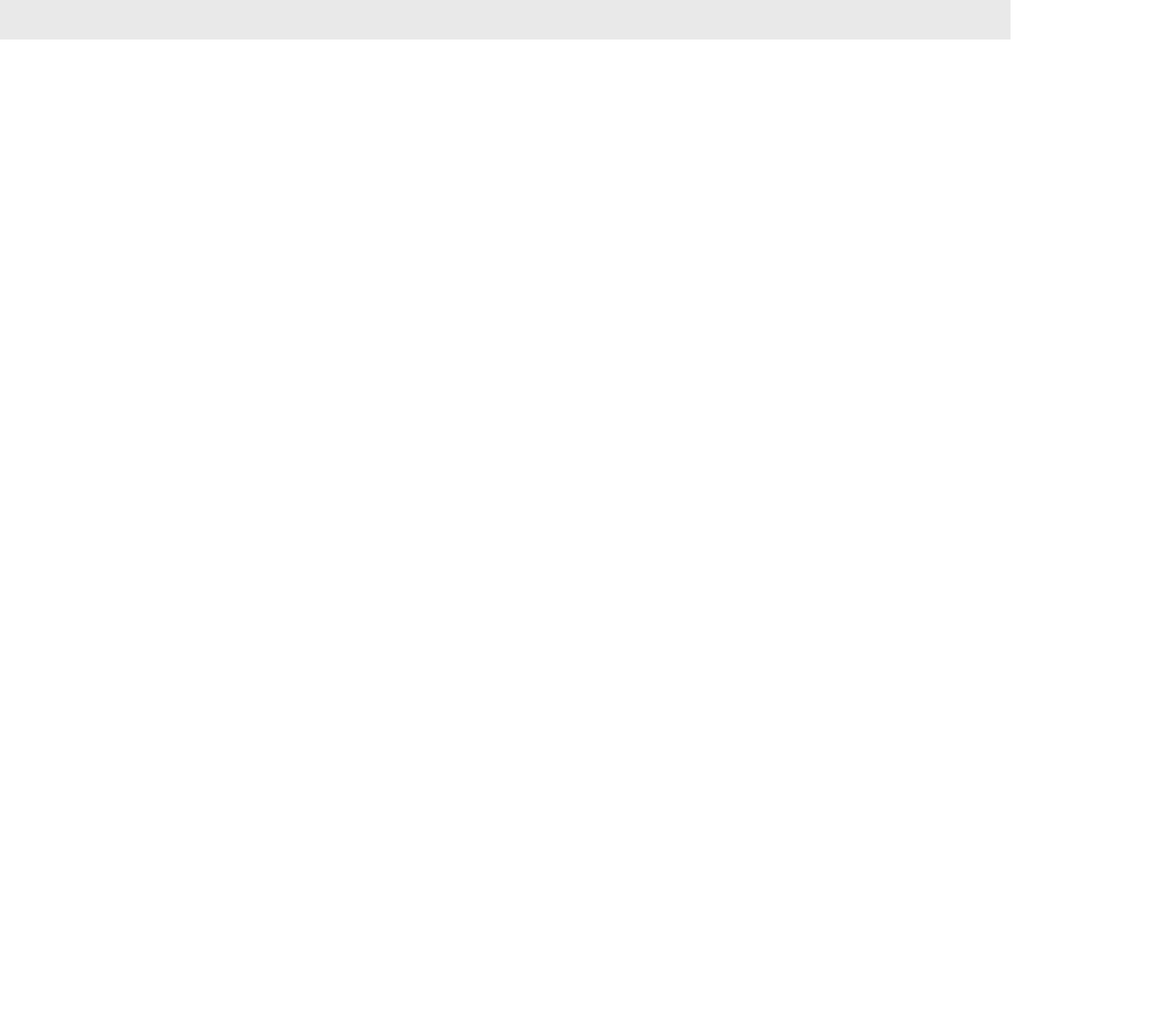
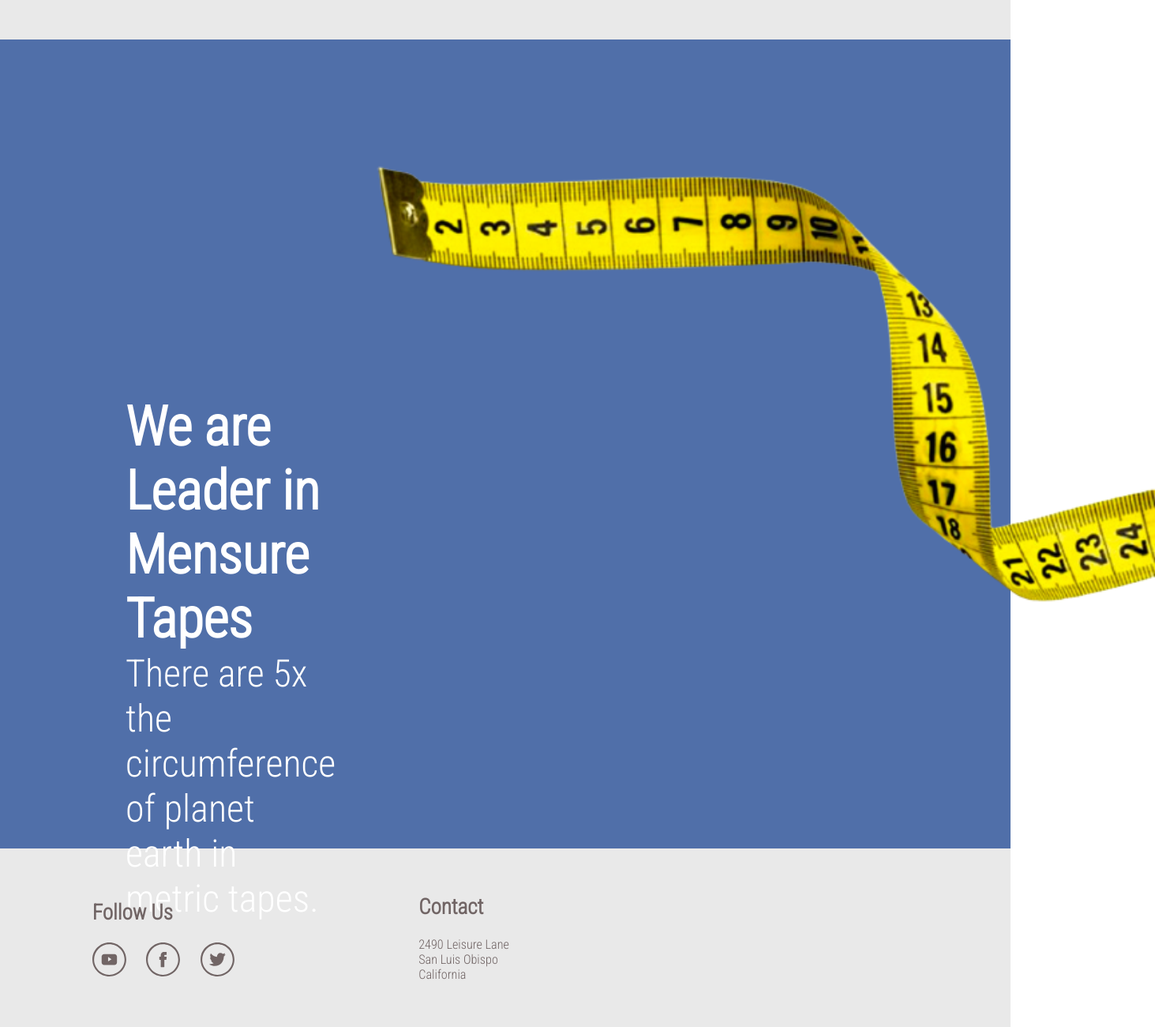
Before and after one commit to TeixeiraFP/desafio2-front, a plain HTML site: page index.html in a window 1280 px wide. Shown: the part 974-2274 px from the top of the page at 79% size, 1463 px wide, since content can reach past the window. Before the commit the page ends 1024 px from the top, so only its background shows below. Drawn offline with Linux system fonts and the light colour scheme.

Commit message:
footer e imagens ok

```diff
--- a/index.html
+++ b/index.html
@@ -16,7 +16,7 @@
   <body>
     <header class="header-container">
       <div class="titles-img-container">
-        <img src="" alt="" />
+        <img src="./public/logo.svg" alt="logo" />
         <div class="title-container">
           <h1 class="title">zutterman</h1>
           <h2 class="subtitle">Measure Tapes</h2>
@@ -29,8 +29,41 @@
       </nav>
     </header>
     <main class="main-container">
-      <p class="content">Measuring everything</p>
-      <img class="img" src="./public/image-higher.png" alt="image-higher" />
+      <section class="slogan-container">
+        <p class="content">Measuring everything</p>
+        <img
+          class="img-slogan"
+          src="./public/image-higher.png"
+          alt="image-higher"
+        />
+      </section>
+      <section class="infos-container">
+        <div class="content-container">
+          <h3 class="title-infos">We are Leader in Mensure Tapes</h3>
+          <p class="content-infos">
+            There are 5x the circumference of planet earth in metric tapes.
+          </p>
+        </div>
+        <img class="img-infos" src="./public/image-bottom.png" alt="" />
+      </section>
     </main>
+    <footer class="footer">
+      <section class="footer-container">
+        <div class="icons-container">
+          <h4 class="info-footer">Follow Us</h4>
+          <div class="icons">
+            <img src="./public/youtube.svg" alt="" />
+            <img src="./public/facebook.svg" alt="" />
+            <img src="./public/twitter.svg" alt="" />
+          </div>
+        </div>
+        <div class="contact-container">
+          <h4 class="title-contact">Contact</h4>
+          <p class="content-contact">
+            2490 Leisure Lane San Luis Obispo California
+          </p>
+        </div>
+      </section>
+    </footer>
   </body>
 </html>
--- a/styles/style.css
+++ b/styles/style.css
@@ -19,7 +19,10 @@
   display: flex;
   justify-content: space-around;
 }
+
 .title-container {
+  margin-left: 23px;
+
   display: flex;
   flex-direction: column;
   align-items: center;
@@ -50,6 +53,12 @@
   color: #846219;
 }
 .main-container {
+  width: 100%;
+
+  display: flex;
+  flex-direction: column;
+}
+.slogan-container {
   height: 914px;
   width: 100%;
   background-color: #e9e9e9;
@@ -63,9 +72,85 @@
   width: 348px;
 
   font-size: 82px;
+
   color: #716565;
 }
-.img {
+.img-slogan {
   height: 335px;
   width: 682px;
 }
+.infos-container {
+  height: 1024px;
+  width: 100%;
+
+  background-color: #506fa9;
+
+  display: flex;
+}
+.content-container {
+  width: 100%;
+
+  color: #ffff;
+
+  margin-top: 450px;
+  margin-left: 159px;
+}
+.title-infos {
+  font-size: 69px;
+  line-height: 81px;
+
+  /* margin-top: 450px;
+  margin-left: 159px; */
+}
+.content-infos {
+  font-size: 48px;
+}
+.img-infos {
+  height: 689px;
+  width: 1038px;
+
+  margin-top: 83px;
+}
+.footer {
+  background-color: #e9e9e9;
+  color: #716565;
+}
+.footer-container {
+  height: 226px;
+  width: 60%;
+
+  display: flex;
+  justify-content: space-around;
+  align-items: center;
+}
+.icons-container {
+  width: 180px;
+  display: flex;
+  flex-direction: column;
+}
+.info-footer {
+  font-size: 27px;
+  line-height: 32px;
+  /* margin-top: 47px; */
+}
+.icons {
+  margin-top: 22px;
+  display: flex;
+  justify-content: space-between;
+}
+.contact-container {
+  display: flex;
+  flex-direction: column;
+}
+.title-contact {
+  font-size: 27px;
+  line-height: 32px;
+  /* margin-top: 47px; */
+}
+.content-contact {
+  font-size: 16.2px;
+  line-height: 19px;
+  margin-top: 22px;
+
+  width: 121px;
+}
```
Also changed, not shown: public/Bitmap.svg (renamed from public/image-bottom.svg), public/facebook.svg (added), public/image-bottom.png (added), public/logo.svg (added), public/twitter.svg (added), public/youtube.svg (added).
